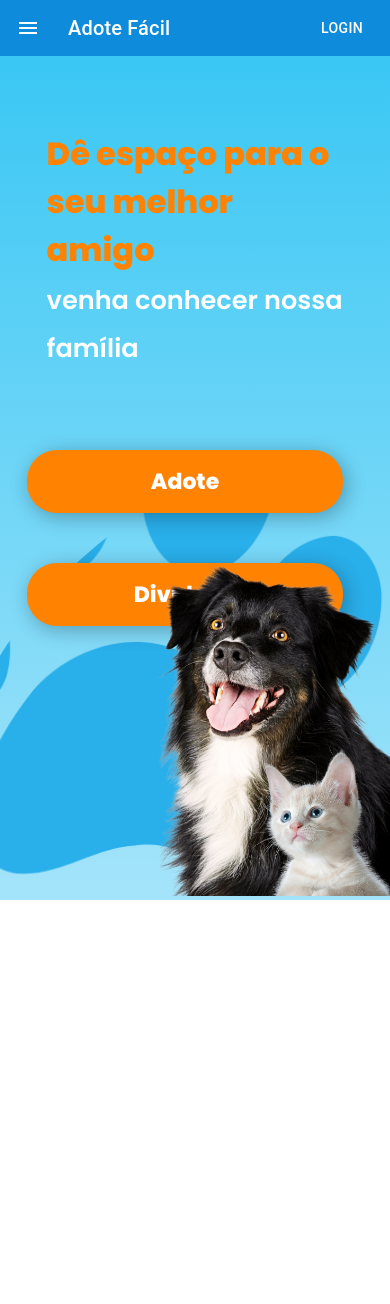
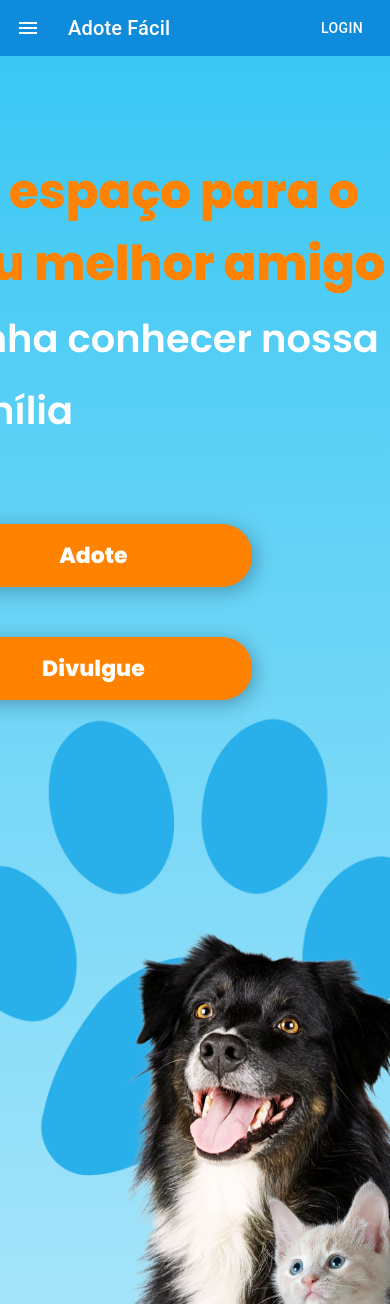
Before and after one commit to fgleilsonf/adote-facil-app, a React (Vite) app: page / in a window 390 px wide. Before the commit the page ends 900 px from the top, so only its background shows below. Built offline with nearby package versions, Linux system fonts and the light colour scheme; a web font is replaced by a local one.

Commit message:
adjusted landing page

```diff
--- a/src/components/Landing.css
+++ b/src/components/Landing.css
@@ -24,17 +24,7 @@ section{
 .img_mobile{
     display: none;
 }
-.CI{
-    position: absolute;
-    top: 0;
-    left: 0;
-    width: 100%;
-    height: 100%;
-    clip-path: circle(70% at bottom right);
-    display: flex;
-    align-items: center;
-    justify-content: center;
-}
+
 .container{
     position: relative;
     width: 100%;
@@ -44,6 +34,7 @@ section{
     box-sizing: border-box;
     align-items: center;
     justify-content: center;
+
 
 }
 .container .text{
@@ -90,7 +81,6 @@ section{
     font-weight: 800;
     font-style: normal;
     color: #fff;
-    margin-left: 80px;
     box-shadow: 3px 4px 20px rgba(1, 13, 26, 0.301);
 }
 
@@ -102,52 +92,20 @@ section{
 
 }
 .boxImg{
-    display: flex;
-    position: absolute;
-    right: -110%;
-    bottom: -24vh;
+
+    bottom: -20vh;
+    right: -400px;
 }
 .boxImg .img1{
-    right: -100%;
+    width: 600px;
+    height: 600px;
+    bottom: -20vh;
+    right: 0;
+    position: absolute;
+}
+.boxImg .img2{
+
+    right: auto;
     width: 500px;
     height: 500px;
-    display: block;
-
-
 }
-.CI .img2{
-    width: 530px;
-    height: 530px;
-    right: 0;
-    bottom: 0;
-    position: inherit;
-
-}
-@media screen and (max-width: 768px){
-    .container{
-        top: -100px;
-    }
-    .container .text h1{
-        font-size: 2em;
-        margin-left: 20px;
-    }
-    .Bt{
-        margin-left: 0;
-    }
-    .boxImg .img1{
-        display: none;
-    }
-    .img_mobile{
-        display: block;
-        position: absolute;
-        right: 0;
-        bottom: 0;
-    }
-    .img_mobile .img1_mobile{
-        width: 450px;
-        height: 450px;
-        right: 0;
-        bottom: 0;
-    }
-
-}
--- a/src/components/LandingPage.jsx
+++ b/src/components/LandingPage.jsx
@@ -18,9 +18,7 @@ function LandingPage() {
 
     <MyAppBar title={"Adote Fácil"} />
     <section>
-      <div className="CI">
-        <img src={Banner} className='img2'/>
-      </div>
+
       <div className="container">
         <div className="text">
         <h1>Dê espaço para o seu melhor amigo <br /> <span>venha conhecer nossa família</span></h1>
@@ -30,11 +28,14 @@ function LandingPage() {
         </div>
 
         <div className="boxImg">
+          <img src={Banner} className='img2'/>
           <img src={Pets} className='img1'/>
+
         </div>
         </div>
       </div>
       <div className='img_mobile'>
+
       <img src={Pets} className='img1_mobile'/>
       </div>
     </section>
```
